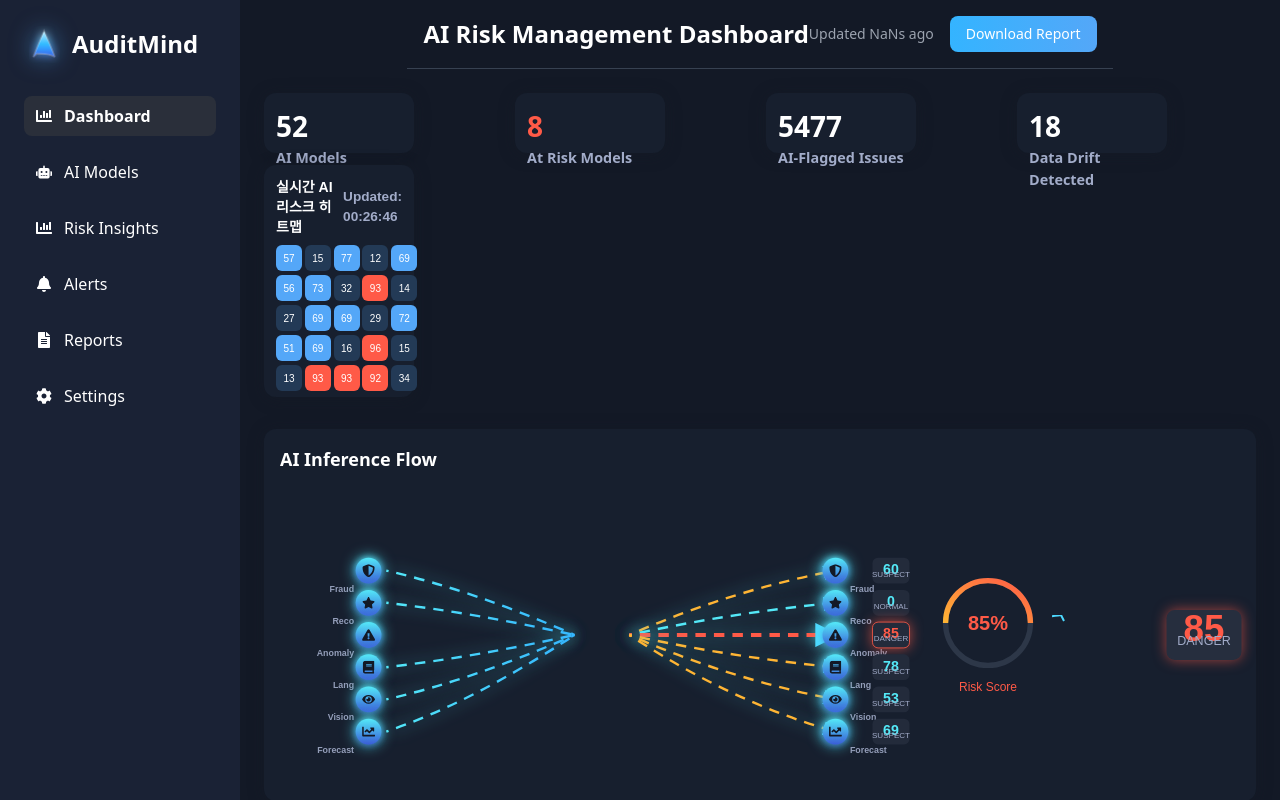
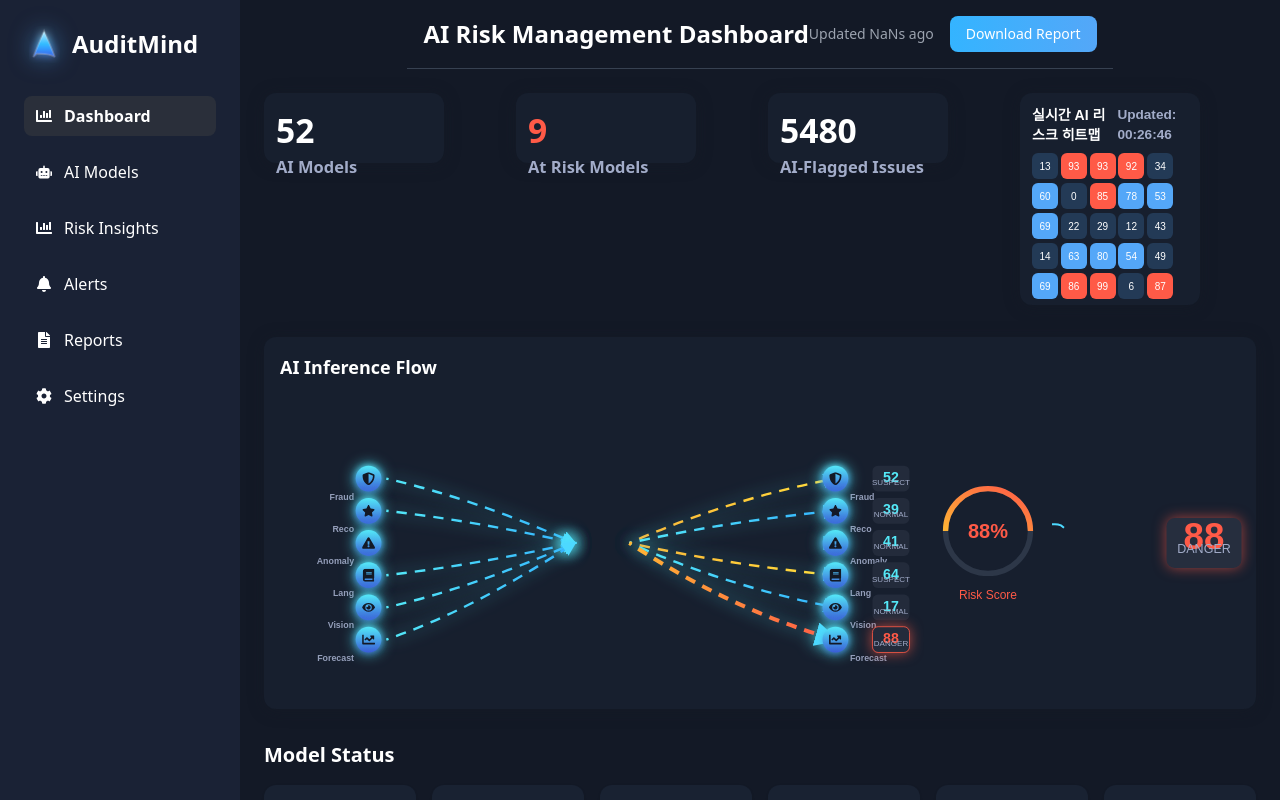
Before and after one commit to kangsangyoul/AM10, a React (Vite) app: page / in a window 1280 px wide. Built offline with nearby package versions, Linux system fonts and the light colour scheme; the HTML template or start-up script is replaced by a standard one.

Commit message:
Refine dashboard visuals and dynamic flows

```diff
--- a/src/components/Dashboard.jsx
+++ b/src/components/Dashboard.jsx
@@ -8,7 +8,6 @@ const initialStats = [
   { label: 'AI Models', value: 52, color: '#ffffff' },
   { label: 'At Risk Models', value: 9, color: '#ff5a47' },
   { label: 'AI-Flagged Issues', value: 5478, color: '#ffffff' },
-  { label: 'Data Drift Detected', value: 21, color: '#ffffff' },
 ];
 
 
@@ -62,24 +61,24 @@ const Dashboard = ({ onUpdate }) => {
 
   return (
     <div className="space-y-8">
-      <div className="grid grid-cols-2 lg:grid-cols-4 gap-3">
+      <div className="grid grid-cols-2 lg:grid-cols-4 gap-4">
         {stats.map((stat, index) => (
           <div
             key={index}
             className="bg-[#171f2e] rounded-xl p-3 flex flex-col justify-between"
-            style={{ width: 150, height: 60, boxShadow: '0 2px 16px rgba(22,28,38,0.4)' }}
+            style={{ width: 180, height: 70, boxShadow: '0 2px 16px rgba(22,28,38,0.4)' }}
           >
-            <div className="text-[1.75rem] font-bold" style={{ color: stat.color }}>
+            <div className="text-[2.1rem] font-bold" style={{ color: stat.color }}>
               {stat.value}
             </div>
-            <div className="text-[0.9rem] font-semibold" style={{ color: '#a2acc9' }}>
+            <div className="text-[1.03rem] font-semibold" style={{ color: '#a2acc9' }}>
               {stat.label}
             </div>
           </div>
         ))}
         <div
           className="bg-[#171f2e] rounded-xl p-3 flex flex-col"
-          style={{ width: 150, boxShadow: '0 2px 16px rgba(22,28,38,0.4)' }}
+          style={{ width: 180, boxShadow: '0 2px 16px rgba(22,28,38,0.4)' }}
         >
           <Heatmap />
         </div>
--- a/src/components/InferenceFlow.jsx
+++ b/src/components/InferenceFlow.jsx
@@ -22,14 +22,15 @@ const getState = (score) => {
 };
 
 const colorFor = (score) => {
-  if (score >= 80) return '#ff5a47';
-  if (score >= 50) return '#ffb534';
-  return '#54e9f8';
+  if (score >= 80) return 'url(#danger)';
+  if (score >= 50) return 'url(#warning)';
+  return 'url(#emerald)';
 };
 
 const InferenceFlow = () => {
   const [scores, setScores] = useState(models.map(() => 50));
   const [history, setHistory] = useState([]);
+  const [nodePulses, setNodePulses] = useState(Array(6).fill(1));
 
   useEffect(() => {
     const id = setInterval(() => {
@@ -37,6 +38,7 @@ const InferenceFlow = () => {
       setScores(next);
       const max = next.reduce((p, c, i) => (c > next[p] ? i : p), 0);
       setHistory((h) => [...h.slice(-29), next[max]]);
+      setNodePulses((p) => p.map(() => 1 + Math.random() * 0.15));
     }, 1000);
     return () => clearInterval(id);
   }, []);
@@ -55,6 +57,14 @@ const InferenceFlow = () => {
           <linearGradient id="emerald" x1="0" y1="0" x2="1" y2="0">
             <stop offset="0%" stopColor="#54e9f8" />
             <stop offset="100%" stopColor="#34b4ff" />
+          </linearGradient>
+          <linearGradient id="warning" x1="0" y1="0" x2="1" y2="0">
+            <stop offset="0%" stopColor="#ffb534" />
+            <stop offset="100%" stopColor="#ffde3e" />
+          </linearGradient>
+          <linearGradient id="danger" x1="0" y1="0" x2="1" y2="0">
+            <stop offset="0%" stopColor="#ffb534" />
+            <stop offset="100%" stopColor="#ff5a47" />
           </linearGradient>
           <linearGradient id="iconGrad" x1="0" y1="0" x2="0" y2="1">
             <stop offset="0%" stopColor="#54e9f8" />
@@ -81,7 +91,7 @@ const InferenceFlow = () => {
         {models.map((m, i) => {
           const y = positions[i];
           const inputPath = `M 132 ${y} Q 238 ${(y + centerY) / 2 - (2 - i) * 8} 366 ${centerY}`;
-          return <FlowCurve key={`in-${m.key}`} d={inputPath} />;
+          return <FlowCurve key={`in-${m.key}`} d={inputPath} marker="url(#arrow)" />;
         })}
         {/* Output lines */}
         {models.map((m, i) => {
@@ -137,7 +147,13 @@ const InferenceFlow = () => {
             return (
               <g key={i}>
                 <line x1="0" y1="0" x2={x} y2={y} stroke="#54e9f8" strokeWidth="2" />
-                <circle cx={x} cy={y} r="4" fill="#54e9f8" />
+                <circle
+                  cx={x}
+                  cy={y}
+                  r={4 * nodePulses[i]}
+                  fill="#54e9f8"
+                  style={{ transition: 'transform 0.3s' }}
+                />
               </g>
             );
           })}
```
